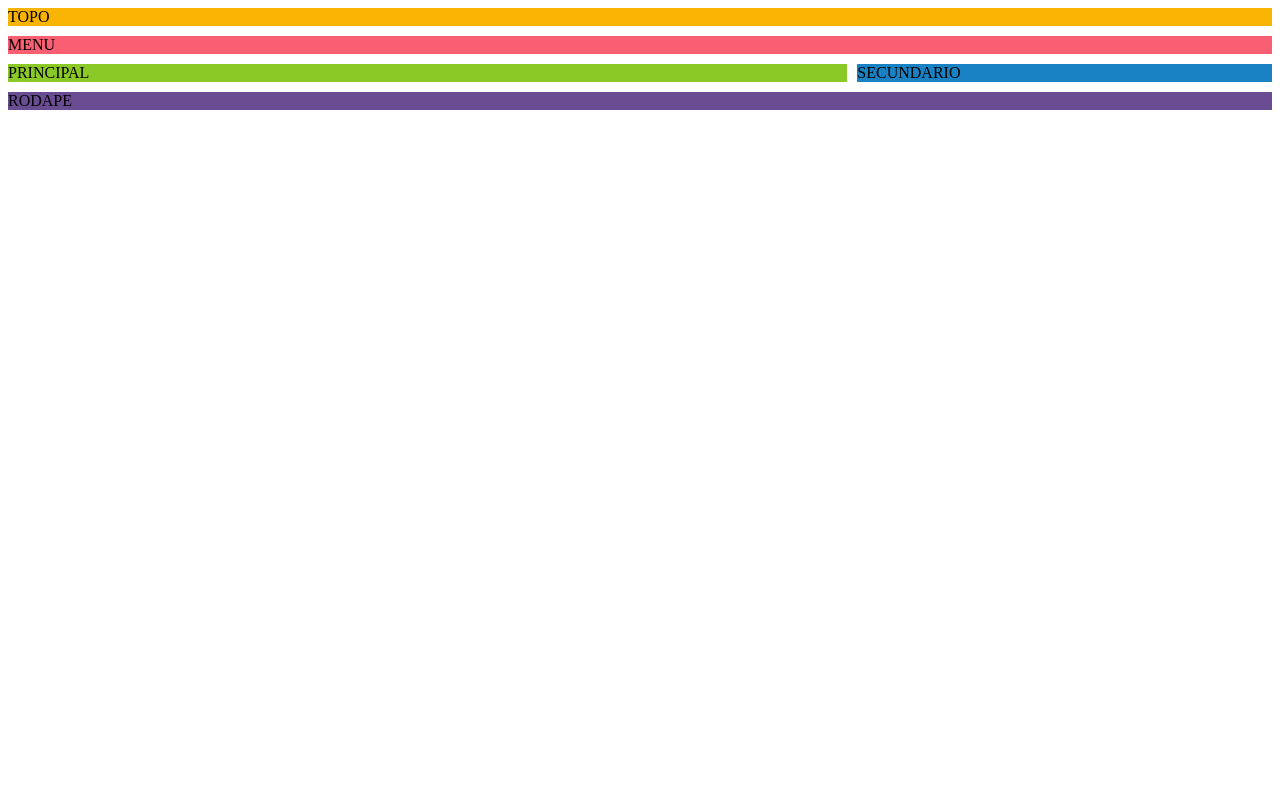
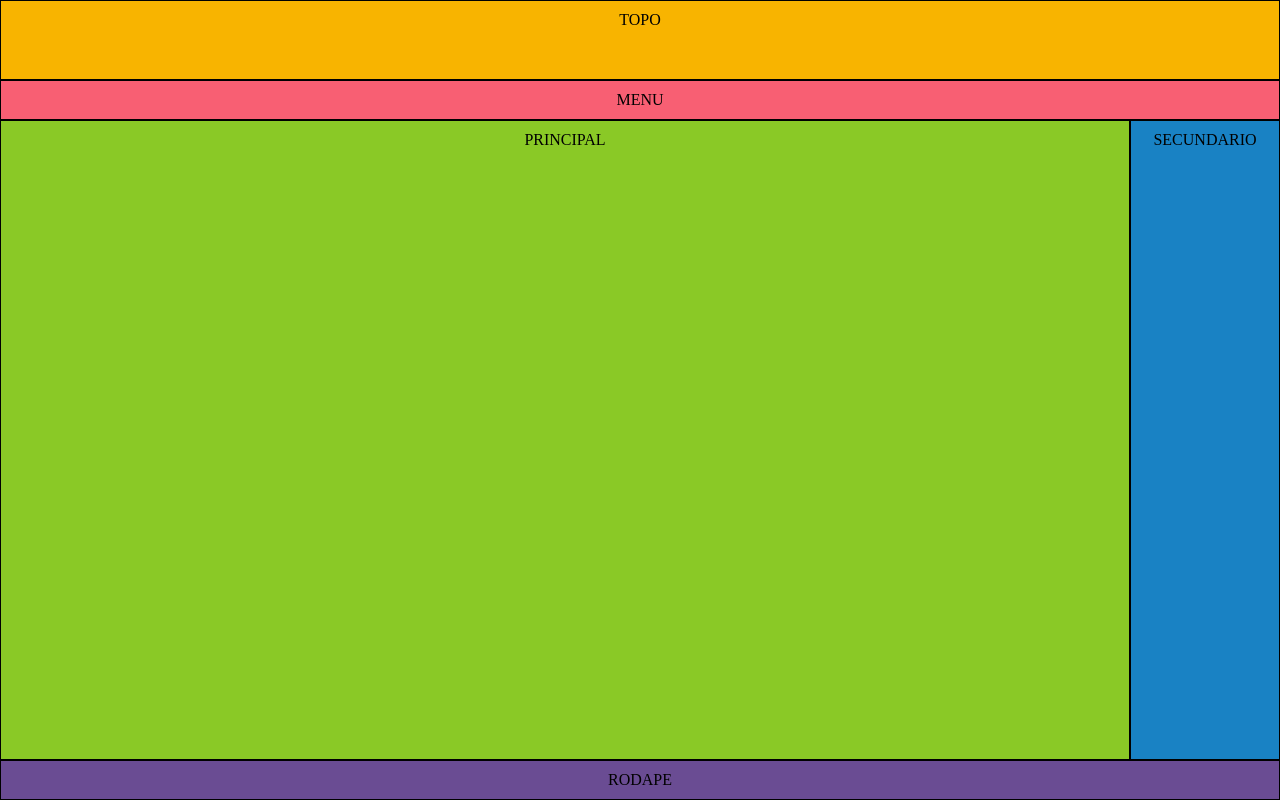
Before and after one commit to GenissonEmilio/Curso-html-css, a plain HTML site: page html-css/Exercícios/ex028/grid 004/index.html in a window 1280 px wide. Drawn offline with Linux system fonts and the light colour scheme.

Commit message:
resolvendo desafio17

```diff
--- a/html-css/Exercícios/ex028/grid 004/index.html
+++ b/html-css/Exercícios/ex028/grid 004/index.html
@@ -8,11 +8,11 @@
 </head>
 <body>
     <div class="container">
-        <div class="item1">TOPO</div>
-        <div class="item2">MENU</div>
-        <div class="item3">PRINCIPAL</div>
-        <div class="item4">SECUNDARIO</div>
-        <div class="item5">RODAPE</div>
+        <div class="item" id="topo">TOPO</div>
+        <div class="item" id="menu">MENU</div>
+        <div class="item" id="principal">PRINCIPAL</div>
+        <div class="item" id="secundario">SECUNDARIO</div>
+        <div class="item" id="rodape">RODAPE</div>
     </div>
 </body>
 </html>
--- a/html-css/Exercícios/ex028/grid 004/style.css
+++ b/html-css/Exercícios/ex028/grid 004/style.css
@@ -1,30 +1,45 @@
-.container {
-  display: grid;
-  grid-template: repeat(4, 1fr) / repeat(3, 1fr);
-  gap: 10px;
+* {
+  margin: 0;
+  padding: 0;
+  box-sizing: border-box;
 }
 
-.item1 {
-  grid-area: 1 / 1 / span 1 / span 3;
+.container {
+  width: 100%;
+  height: 100vh;
+  display: grid;
+  grid-template: 80px 40px 1fr 40px / 1fr 150px;
+}
+
+.item {
+  border: 1px solid #000;
+  padding: 10px;
+  box-sizing: border-box;
+  text-align: center;
+
+}
+
+#topo {
+  grid-area: 1 / 1 / span 1 / span 2;
   background-color: #f8b400;
 }
 
-.item2 {
-  grid-area: 2 / 1/ span 1 / span 3;
+#menu {
+  grid-area: 2 / 1/ span 1 / span 2;
   background-color: #f85f73;
 }
 
-.item3 {
-  grid-area: 3 / 1 / span 1 / span 2;
+#principal {
+  grid-area: 3 / 1 / span 1 / span 1;
   background-color: #8ac926;
 }
 
-.item4 {
-  grid-area: 3 / 3 / span 1 / span ;
+#secundario {
+  grid-area: 3 / 2 / span 1 / span 1;
   background-color: #1982c4;
 }
 
-.item5 {
-  grid-area: 4 / 1 / span 1 / span 3;
+#rodape {
+  grid-area: 4 / 1 / span 1 / span 2;
   background-color: #6a4c93;
 }
```
